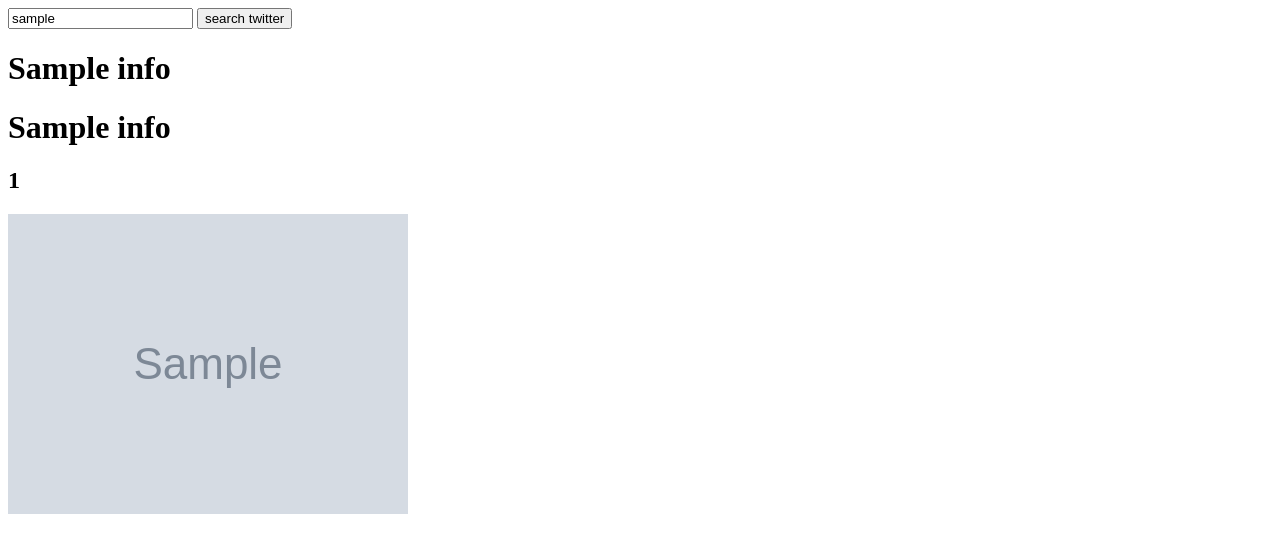
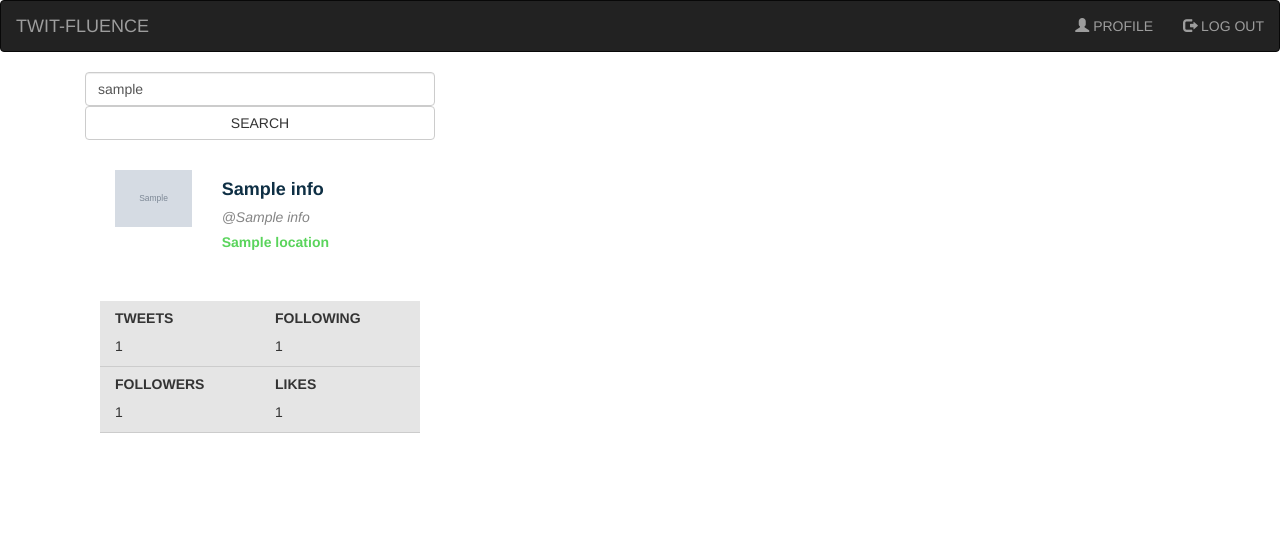
Before and after one commit to NewtonBii/twitfluence, a Flask app: template app/templates/search.html in a window 1280 px wide. Shown: the top 553 px of the page. Run offline with Flask 2, Linux system fonts and the light colour scheme; a user stored in the database is signed in; tables that the repository leaves empty hold one stand-in row (values such as "Sample post"); the template is opened without the code that fills it: most values are stand-ins (such as "Sample title", 1, 10 or a date in 2020); grey boxes marked "Sample" are stand-in pictures; some libraries are stand-ins or nearby versions.

Commit message:
create page to display the search requests.

```diff
--- a/app/main/views.py
+++ b/app/main/views.py
@@ -36,8 +36,8 @@ def search_user():
 
     user_name = request.args.get('screen_name')
 
-    payload={'screen_name':user_name}
+    payload={'screen_name':user_name, 'count':20}
     r = api.request('users/show', params=payload)
     info = r.json()
-
+    print(info)
     return render_template('search.html', info=info)
--- a/app/templates/search.html
+++ b/app/templates/search.html
@@ -1,10 +1,87 @@
+{% extends 'base.html' %} {% block content %}
+<div class="container">
+  <div class="col-xs-4">
+    <form>
+      <input type="text" name="screen_name" placeholder="Search for a user" class="form-control" value={{user_name}}>
+      <input type="submit" value="SEARCH" class="btn btn-default btn-block ">
+    </form>
+    <div class="profile-container">
+      <div class="row">
+        <div class="col-md-4">
+          <img src="{{info['profile_image_url']}}" class="img-responsive" width="100" height="100" />
+        </div>
+        <div class="col-md-8 profile-info">
+          <h4 class="user-name">{{info['name']}}</h4>
+          <h5 class="user-mail"><i>@{{info['screen_name']}}</i></h5>
+          <h5 class="user-company">{{info['location']}}</h5>
+        </div>
+      </div>
+      <br/><br/>
+      <div class="row more-info">
+        <div class="col-md-6">
+          <h5><b>TWEETS</b></h5>
+          <p>{{info['statuses_count']}}</p>
+        </div>
+        <div class="col-md-6">
+          <h5><b>FOLLOWING</b></h5>
+          <p>{{info['friends_count']}}</p>
+        </div>
+      </div>
+      <div class="row more-info">
+        <div class="col-md-6">
+          <h5><b>FOLLOWERS</b></h5>
+          <p>{{info['followers_count']}}</p>
+
+        </div>
+        <div class="col-md-6">
+          <h5><b>LIKES</b></h5>
+          <p>{{info['favourites_count']}}</p>
+        </div>
+      </div>
+  </div>
+  <div class="col-xs-4">
 
 
-<form >
-    <input type="text" name="screen_name" placeholder="Search for a user" class="form-control" value={{user_name}}>
-    <input type="submit"  value="search twitter" class="btn btn-default">
-</form>
-<h1>{{info['name']}}</h1>
-<h1>{{info['screen_name']}}</h1>
-<h2>{{info['statuses_count']}}</h2>
-<img src="{{info['profile_image_url_https']}}" alt="">
+    </div>
+    <div class="col-xs-4">
+
+    </div>
+  </div>
+
+
+  {% endblock %} {% block styles %} {{ super() }}
+  <style>
+    .profile-container{
+      width:100%;
+      margin:auto;
+      background-color:#fff;
+      padding:30px;
+      height:auto;
+    }
+    .user-name{
+      color:#0e2f44;
+      font-weight:bold;
+    }
+    .user-mail{
+      color:#858585;
+    }
+    .user-company{
+      font-weight:bold;
+      color:#5ad45c;
+    }.more-info{
+      background-color:#e5e5e5;
+      border-bottom:#ccc 1px solid ;
+    }.todo-links{
+      padding:10px;
+      border-bottom:1px solid #ccc;
+
+    }
+    .todo-links a i{
+      margin-right:20px;
+    }
+    .todo-links a{
+      color:#000;
+      font-size:16px;
+    }
+  </style>
+  {% endblock %}
```
